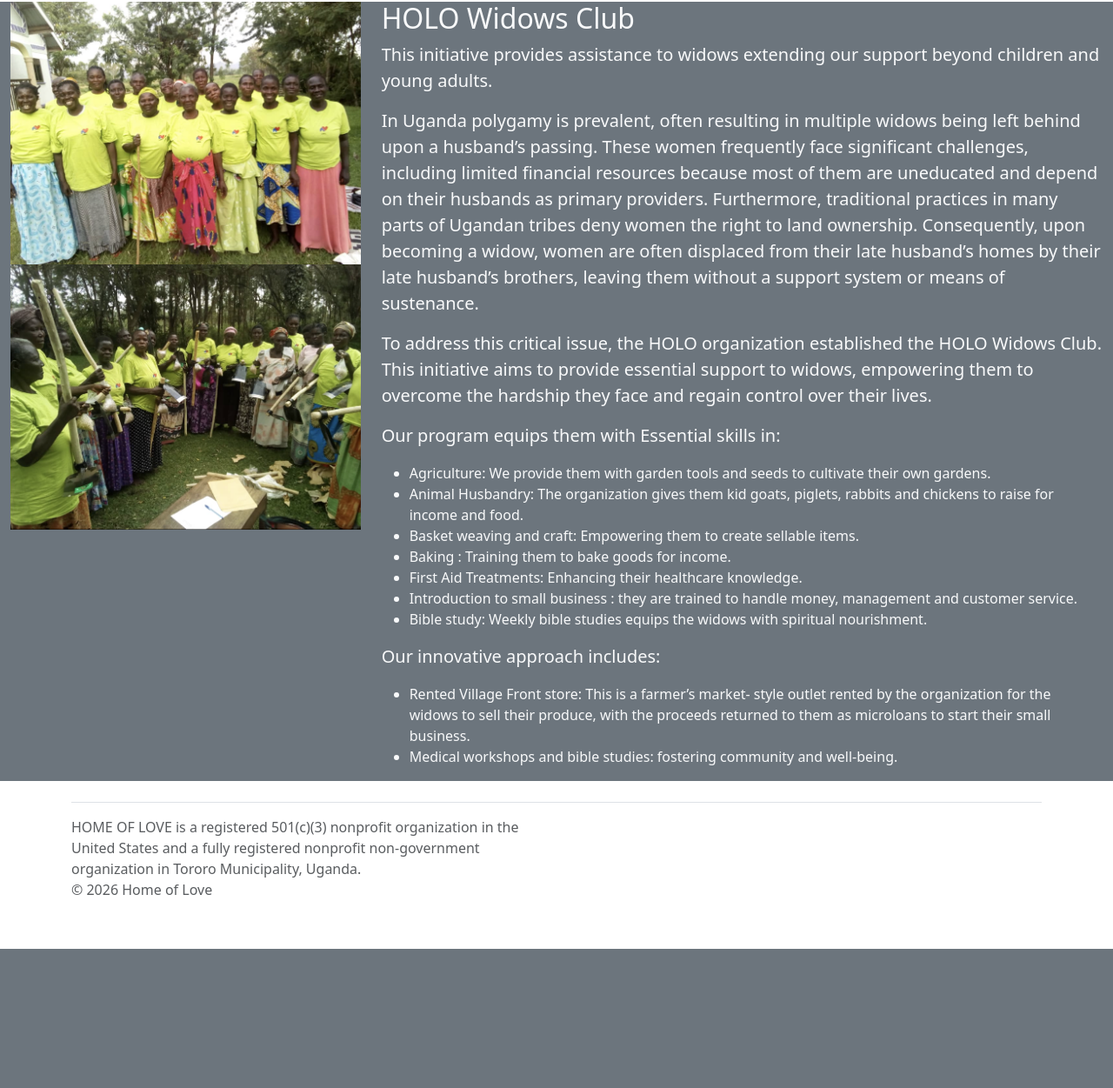
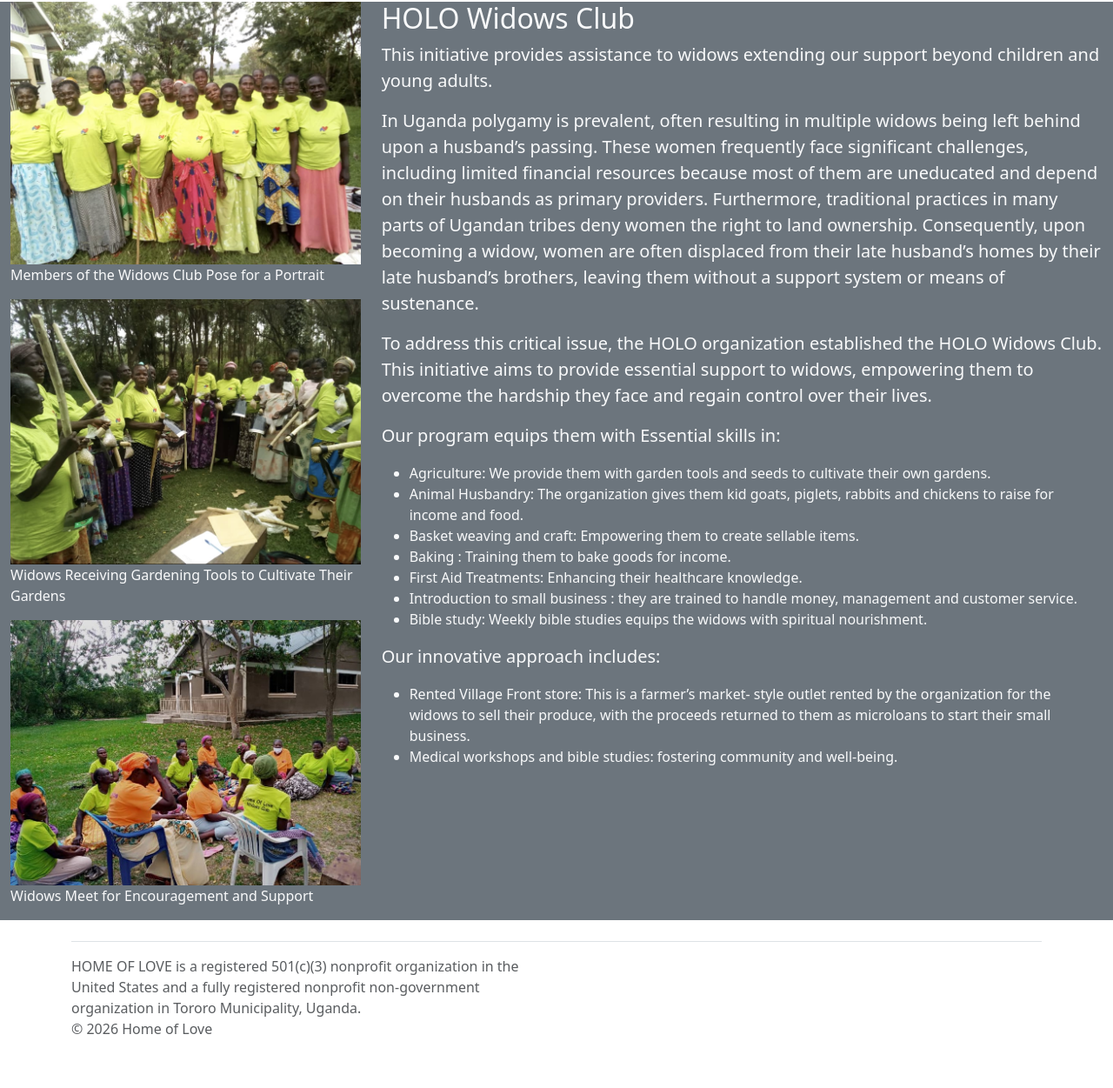
Before and after one commit to philiplessner/HOLO, a Flask app: page /widows in a window 1280 px wide. Shown: the part 133-1384 px from the top of the page at 87% size. Before the commit the page ends 1224 px from the top, so only its background shows below. Run offline with Flask 3, Linux system fonts and the light colour scheme.

Commit message:
Added captions to photos on Widows page. Added an additional photo on Widows page.

```diff
--- a/app/templates/widows.html
+++ b/app/templates/widows.html
@@ -16,8 +16,18 @@
     <h1>Adult Services</h1>
     <div class="row bg-secondary text-light">
       <div class="col-4">
-          <img src="{{ url_for('static', filename='/images/widows.png') }}" alt="Widows" class="img-fluid">
-          <img src="{{ url_for('static', filename='/images/widows2.png') }}" alt="Widows" class="img-fluid">
+        <figure>
+          <img src="{{ url_for('static', filename='/images/widows/widows.png') }}" alt="Widows" class="img-fluid">
+          <figcaption>Members of the Widows Club Pose for a Portrait</figcaption>
+        </figure>
+        <figure>
+          <img src="{{ url_for('static', filename='/images/widows/widows2.png') }}" alt="Widows" class="img-fluid">
+          <figcaption>Widows Receiving Gardening Tools to Cultivate Their Gardens</figcaption>
+        </figure>
+        <figure>
+          <img src="{{ url_for('static', filename='/images/widows/widows3.JPG') }}" alt="Widows" class="img-fluid">
+          <figcaption>Widows Meet for Encouragement and Support</figcaption>
+        </figure>
       </div>
       <div class="col-8">
           <h2>HOLO Widows Club</h2>
```
Also changed, not shown: app/static/images/carousel_1_football.png (deleted), app/static/images/carousel_2_birthday.png (deleted), app/static/images/carousel_3_merryxmas.png (deleted), app/static/images/widows/widows.png (renamed from app/static/images/widows.png), app/static/images/widows/widows2.png (renamed from app/static/images/widows2.png), app/static/images/widows/widows3.JPG (added).
